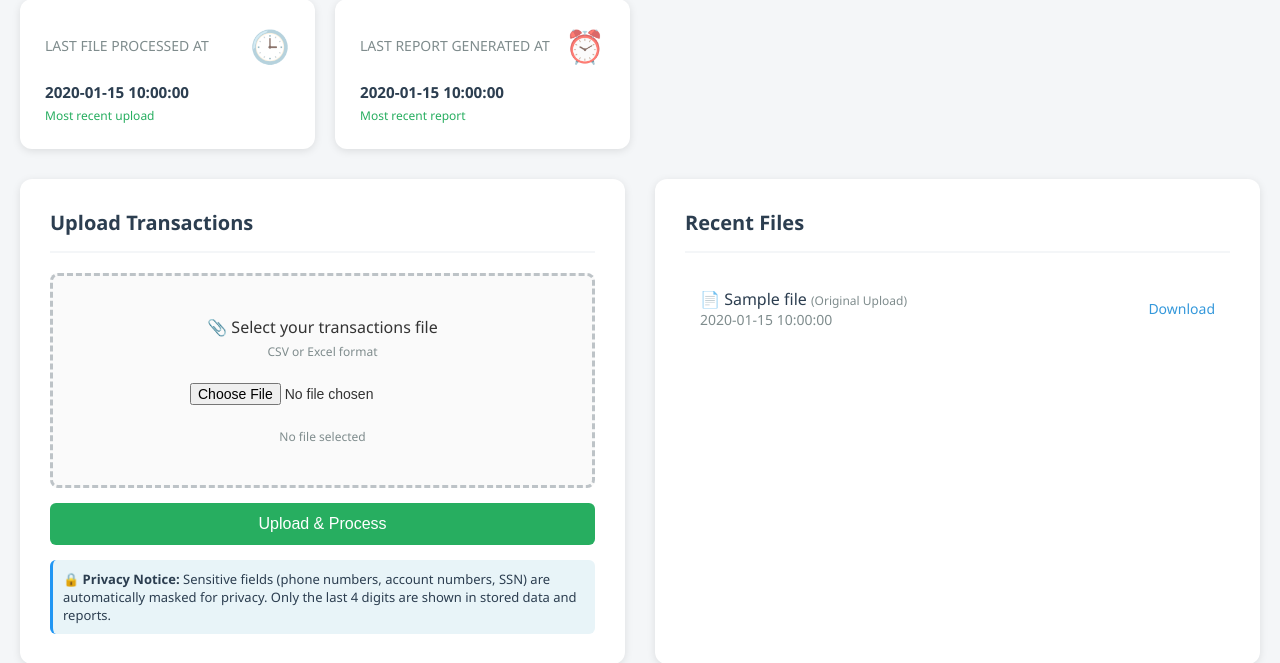
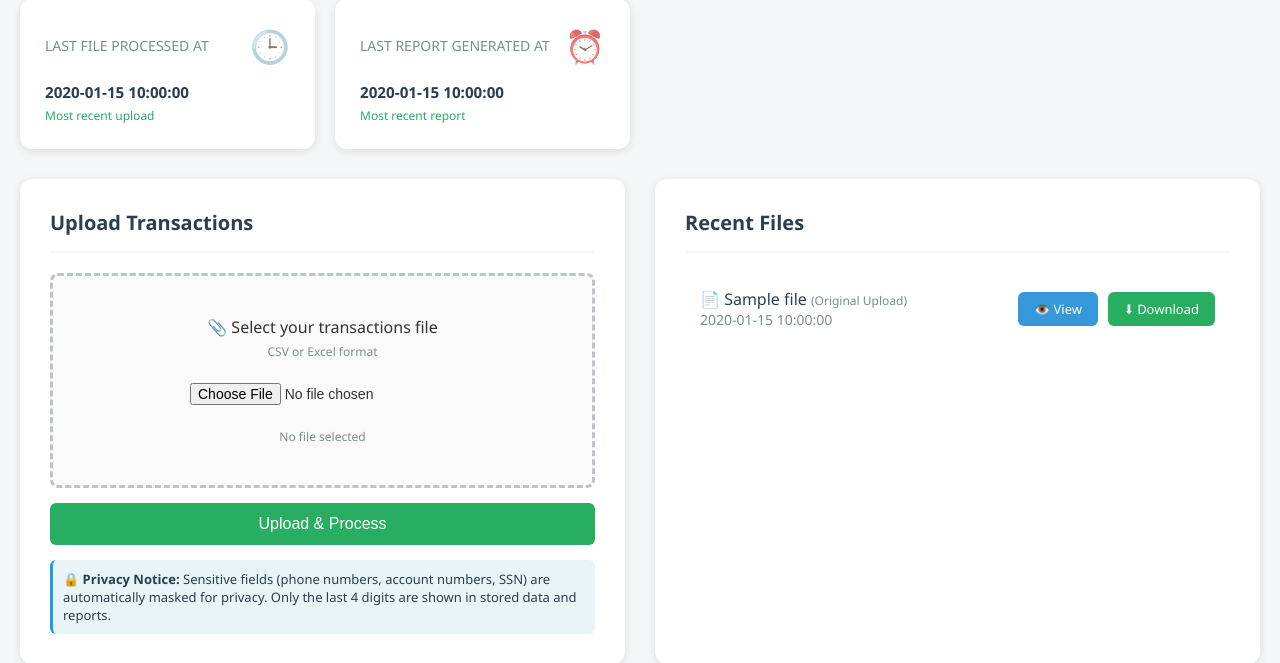
Before and after one commit to aminahamdani/Month_End_Automator, a FastAPI app: template templates/dashboard.html in a window 1280 px wide. Shown: the part 538-1201 px from the top of the page. Run offline with FastAPI, Linux system fonts and the light colour scheme; the template is opened without the code that fills it: most values are stand-ins (such as "Sample title", 1, 10 or a date in 2020).

Commit message:
Add View and Download buttons for CSV and Excel files on dashboard
- Create /view/{filename} endpoint to display files as HTML tables
- Add View button to open files in a new tab with formatted table view
- Add Download button for each file (CSV and Excel)
- Style buttons with hover effects and distinct colors
- Display file statistics (rows, columns, file type) in view page
- Open view page in new tab for easy navigation

```diff
--- a/main.py
+++ b/main.py
@@ -244,6 +244,183 @@ async def api_upload(request: Request, file: UploadFile = File(...)):
         error_message = f"An unexpected error occurred: {str(e)}"
         logging.error(f"Unhandled exception in api_upload: {e}", exc_info=True)
         raise HTTPException(status_code=500, detail=error_message)
+
+@app.get("/view/{filename}", response_class=HTMLResponse)
+async def view_file(request: Request, filename: str):
+    """View a file as HTML table - requires authentication"""
+    username = require_auth(request)
+
+    # Check in uploads directory first, then current directory
+    uploads_dir = Path("data/uploads")
+    file_path = uploads_dir / filename
+    if not file_path.exists():
+        file_path = Path(filename)
+
+    if not file_path.exists():
+        raise HTTPException(status_code=404, detail="File not found")
+
+    try:
+        # Load the file
+        df = load_data(str(file_path))
+
+        # Convert to HTML table
+        html_table = df.to_html(classes='file-view-table', table_id='fileDataTable', escape=False, index=False)
+
+        # Create HTML response with styling
+        html_content = f"""
+        <!DOCTYPE html>
+        <html lang="en">
+        <head>
+            <meta charset="UTF-8">
+            <meta name="viewport" content="width=device-width, initial-scale=1.0">
+            <title>View {filename}</title>
+            <style>
+                body {{
+                    font-family: 'Segoe UI', Tahoma, Geneva, Verdana, sans-serif;
+                    margin: 0;
+                    padding: 20px;
+                    background-color: #f4f6f8;
+                }}
+                .header {{
+                    background: white;
+                    padding: 20px;
+                    border-radius: 8px;
+                    margin-bottom: 20px;
+                    box-shadow: 0 2px 4px rgba(0,0,0,0.1);
+                    display: flex;
+                    justify-content: space-between;
+                    align-items: center;
+                }}
+                .header h2 {{
+                    margin: 0;
+                    color: #2c3e50;
+                }}
+                .header-info {{
+                    color: #7f8c8d;
+                    font-size: 14px;
+                }}
+                .actions {{
+                    display: flex;
+                    gap: 10px;
+                }}
+                .btn {{
+                    padding: 10px 20px;
+                    border: none;
+                    border-radius: 6px;
+                    cursor: pointer;
+                    text-decoration: none;
+                    font-size: 14px;
+                    transition: all 0.3s;
+                }}
+                .btn-download {{
+                    background-color: #3498db;
+                    color: white;
+                }}
+                .btn-download:hover {{
+                    background-color: #2980b9;
+                }}
+                .btn-back {{
+                    background-color: #95a5a6;
+                    color: white;
+                }}
+                .btn-back:hover {{
+                    background-color: #7f8c8d;
+                }}
+                .table-container {{
+                    background: white;
+                    padding: 20px;
+                    border-radius: 8px;
+                    box-shadow: 0 2px 4px rgba(0,0,0,0.1);
+                    overflow-x: auto;
+                }}
+                .file-view-table {{
+                    width: 100%;
+                    border-collapse: collapse;
+                    font-size: 14px;
+                }}
+                .file-view-table th {{
+                    background-color: #1e3a5f;
+                    color: white;
+                    padding: 12px;
+                    text-align: left;
+                    font-weight: 600;
+                    border: 1px solid #ddd;
+                }}
+                .file-view-table td {{
+                    padding: 10px 12px;
+                    border: 1px solid #ddd;
+                }}
+                .file-view-table tr:nth-child(even) {{
+                    background-color: #f8f9fa;
+                }}
+                .file-view-table tr:hover {{
+                    background-color: #e8f4f8;
+                }}
+                .stats {{
+                    background: white;
+                    padding: 15px 20px;
+                    border-radius: 8px;
+                    margin-bottom: 20px;
+                    box-shadow: 0 2px 4px rgba(0,0,0,0.1);
+                    display: flex;
+                    gap: 30px;
+                    flex-wrap: wrap;
+                }}
+                .stat-item {{
+                    display: flex;
+                    flex-direction: column;
+                }}
+                .stat-label {{
+                    font-size: 12px;
+                    color: #7f8c8d;
+                    margin-bottom: 5px;
+                }}
+                .stat-value {{
+                    font-size: 18px;
+                    font-weight: 600;
+                    color: #2c3e50;
+                }}
+            </style>
+        </head>
+        <body>
+            <div class="header">
+                <div>
+                    <h2>📄 {filename}</h2>
+                    <div class="header-info">Total rows: {len(df)} | Total columns: {len(df.columns)}</div>
+                </div>
+                <div class="actions">
+                    <a href="/download/{filename}" class="btn btn-download">⬇ Download</a>
+                    <a href="/dashboard" class="btn btn-back">← Back to Dashboard</a>
+                </div>
+            </div>
+            <div class="stats">
+                <div class="stat-item">
+                    <span class="stat-label">Rows</span>
+                    <span class="stat-value">{len(df)}</span>
+                </div>
+                <div class="stat-item">
+                    <span class="stat-label">Columns</span>
+                    <span class="stat-value">{len(df.columns)}</span>
+                </div>
+                <div class="stat-item">
+                    <span class="stat-label">File Type</span>
+                    <span class="stat-value">{'Excel Report' if filename.startswith('Month_End_Report_') else 'CSV Upload'}</span>
+                </div>
+            </div>
+            <div class="table-container">
+                {html_table}
+            </div>
+        </body>
+        </html>
+        """
+
+        log_action(username, "file_view", {"filename": filename})
+        return HTMLResponse(content=html_content)
+
+    except Exception as e:
+        logging.error(f"Error viewing file {filename}: {e}", exc_info=True)
+        raise HTTPException(status_code=500, detail=f"Error viewing file: {str(e)}")
+
 
 @app.get("/download/{filename}")
 async def download_file(request: Request, filename: str):
--- a/templates/dashboard.html
+++ b/templates/dashboard.html
@@ -267,6 +267,38 @@
         .file-link:hover {
             text-decoration: underline;
         }
+        .file-actions {
+            display: flex;
+            gap: 10px;
+            align-items: center;
+        }
+        .btn-view, .btn-download-file {
+            padding: 8px 16px;
+            border: none;
+            border-radius: 6px;
+            cursor: pointer;
+            text-decoration: none;
+            font-size: 13px;
+            font-weight: 500;
+            transition: all 0.3s;
+            display: inline-block;
+        }
+        .btn-view {
+            background-color: #3498db;
+            color: white;
+        }
+        .btn-view:hover {
+            background-color: #2980b9;
+            transform: translateY(-1px);
+        }
+        .btn-download-file {
+            background-color: #27ae60;
+            color: white;
+        }
+        .btn-download-file:hover {
+            background-color: #229954;
+            transform: translateY(-1px);
+        }
         .empty-state {
             text-align: center;
             padding: 40px;
@@ -469,7 +501,10 @@
                             </div>
                             <div class="file-date">{{ file.date }}</div>
                         </div>
-                        <a href="/download/{{ file.name }}" class="file-link">Download</a>
+                        <div class="file-actions">
+                            <a href="/view/{{ file.name }}" class="btn-view" target="_blank">👁️ View</a>
+                            <a href="/download/{{ file.name }}" class="btn-download-file">⬇ Download</a>
+                        </div>
                     </li>
                     {% endfor %}
                 </ul>
```
